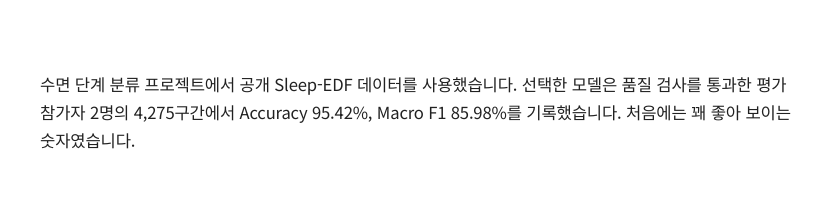
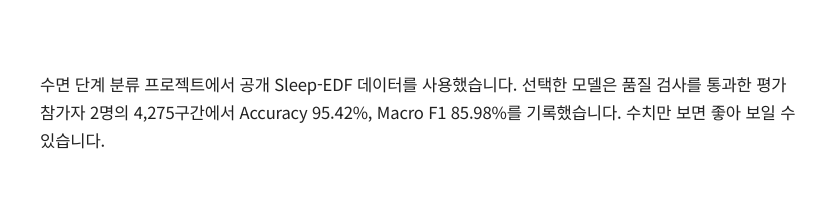
Before and after one commit to ParsleyOnLibra/ParsleyOnLibra, a plain HTML site: page docs/articles/sleep-ai-quality.html in a window 1280 px wide. Shown: the part 534-734 px from the top of the page, 220-1054 px from the left. Drawn offline with Linux system fonts and the light colour scheme.

Commit message:
Use neutral wording for sleep project article

```diff
--- a/docs/articles/sleep-ai-quality.html
+++ b/docs/articles/sleep-ai-quality.html
@@ -17,7 +17,7 @@
   <main id="main">
     <header class="article-header"><div class="shell"><p class="meta">DATA QUALITY / RESEARCH NOTE</p><h1>정확도 95.42%로도<br>안심할 수 없었던 이유</h1><p>전체 수치가 높아도 관심 있는 순간을 놓칠 수 있습니다. 공개 수면 데이터를 분석하며 확인한 오류와 한계를 정리했습니다.</p></div></header>
     <article class="article-body">
-      <p>수면 단계 분류 프로젝트에서 공개 Sleep-EDF 데이터를 사용했습니다. 선택한 모델은 품질 검사를 통과한 평가 참가자 2명의 4,275구간에서 Accuracy 95.42%, Macro F1 85.98%를 기록했습니다. 처음에는 꽤 좋아 보이는 숫자였습니다.</p>
+      <p>수면 단계 분류 프로젝트에서 공개 Sleep-EDF 데이터를 사용했습니다. 선택한 모델은 품질 검사를 통과한 평가 참가자 2명의 4,275구간에서 Accuracy 95.42%, Macro F1 85.98%를 기록했습니다. 수치만 보면 좋아 보일 수 있습니다.</p>
       <h2>N1 단계는 다른 이야기였다</h2>
       <p>실제 N1인 100구간 중 72구간을 맞혔지만, N1으로 예측한 164구간 중 92구간은 다른 단계였습니다. 그중 83구간은 깨어 있는 상태인 Wake였습니다. 전체 정확도만 보면 이 오류는 잘 보이지 않습니다.</p>
       <p>잠들기 시작하는 전환을 따로 보면 한계가 더 분명해집니다. 정의한 기준 사건 20건 중 4건만 탐지했습니다. 그래서 이 결과를 안정적인 수면 진입 감지 기능으로 설명하지 않습니다.</p>
```
